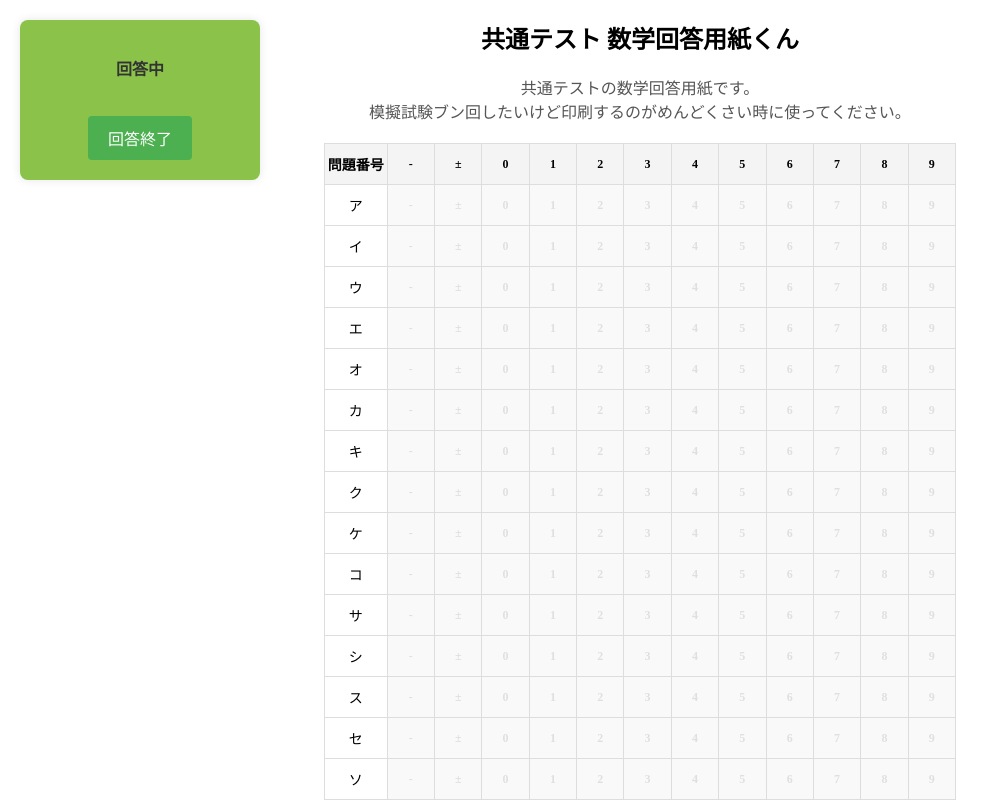
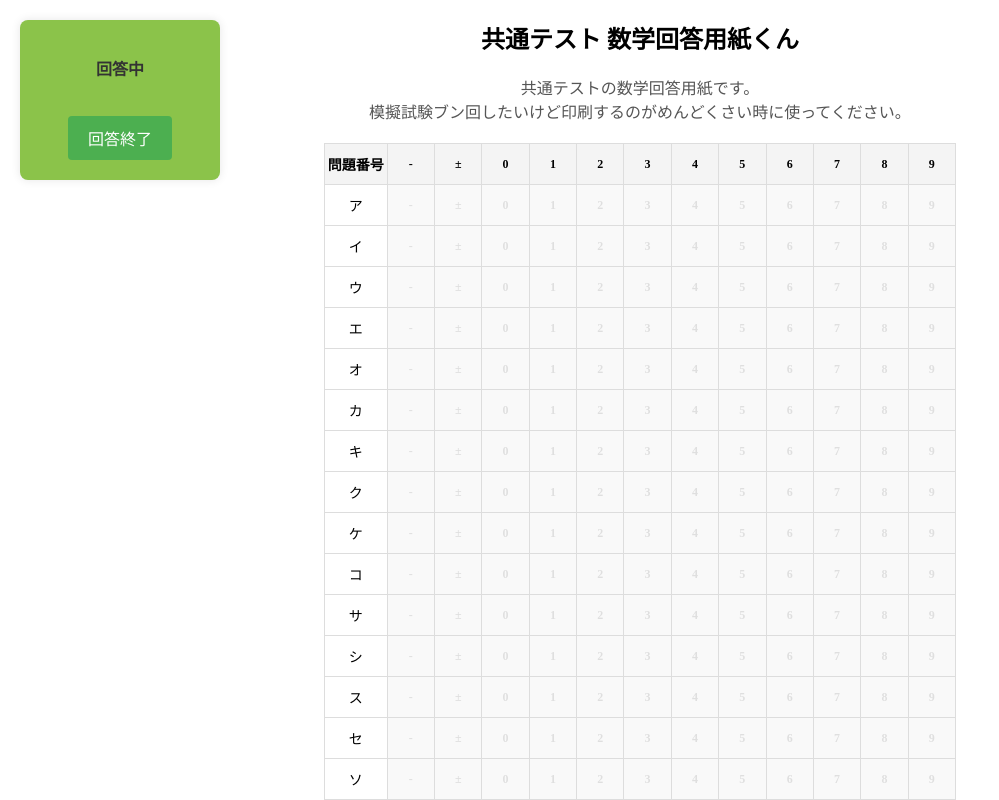
Before and after one commit to kannna5296/kyotsu, a Vue app: page / in a window 1280 px wide. Shown: the top 800 px of the page, without its empty margins (0-999 px from the left). Built offline with nearby package versions, Linux system fonts and the light colour scheme.

Commit message:
幅調整

```diff
--- a/src/components/Math.vue
+++ b/src/components/Math.vue
@@ -259,7 +259,7 @@ button:disabled {
   position: fixed;
   top: 20px;
   left: 20px;
-  width: 200px;
+  width: 160px;
   padding: 20px;
   background-color: #f1f1f1;
   border-radius: 8px;
```
